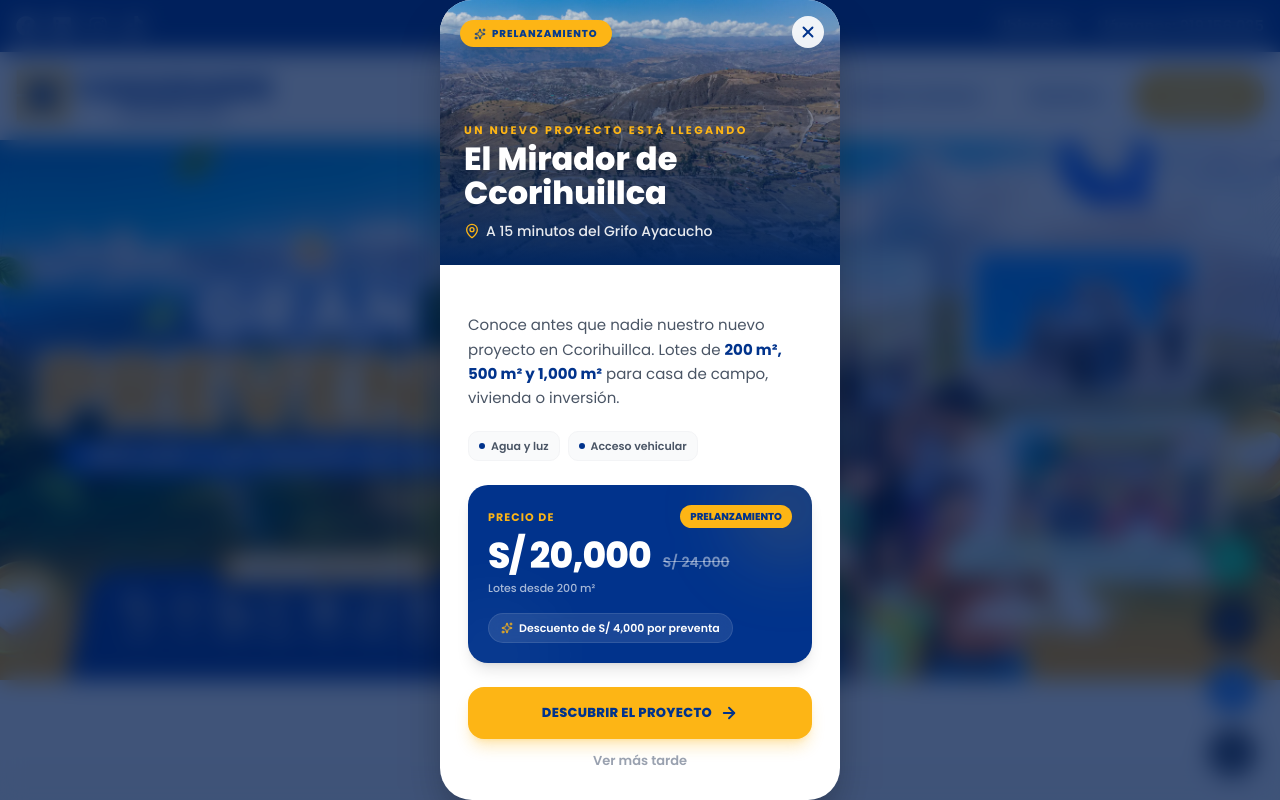
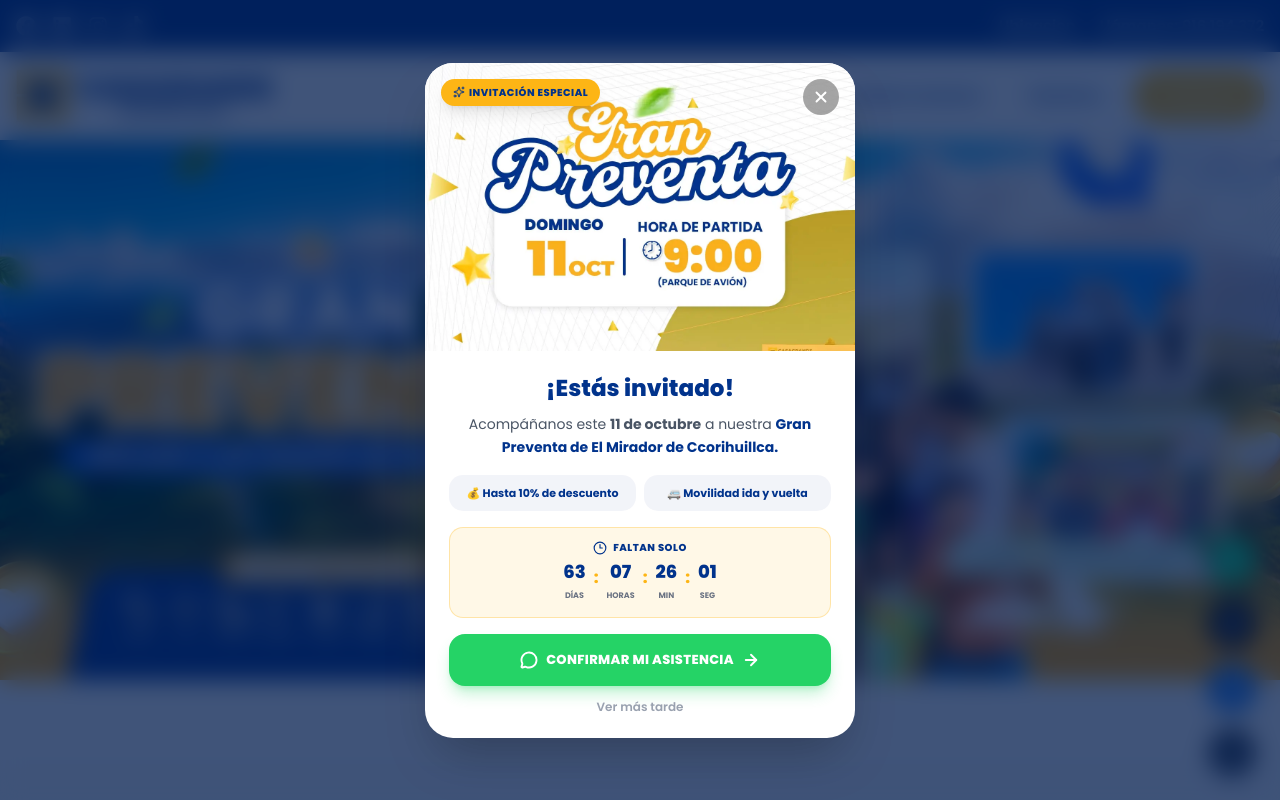
Before and after one commit to henri12356/Casagrande-bienes-y-raices, a Next.js app: page / in a window 1280 px wide. Shown: the top 800 px of the page. Built offline with nearby package versions, Linux system fonts and the light colour scheme.

Commit message:
avanzando

```diff
--- a/app/LanzamientoPopup.tsx
+++ b/app/LanzamientoPopup.tsx
@@ -1,22 +1,97 @@
 "use client";
 
 import Image from "next/image";
-import Link from "next/link";
-import { X, MapPin, ArrowRight, Sparkles } from "lucide-react";
+import {
+  X,
+  ArrowRight,
+  Sparkles,
+  MessageCircle,
+  Clock3,
+} from "lucide-react";
 import { useEffect, useState } from "react";
 
 export default function LanzamientoPopup() {
   const [open, setOpen] = useState(false);
 
+  const [tiempo, setTiempo] = useState({
+    dias: 0,
+    horas: 0,
+    minutos: 0,
+    segundos: 0,
+    finalizado: false,
+  });
+
+  // MOSTRAR POPUP
   useEffect(() => {
-    const timer = setTimeout(() => setOpen(true), 800);
+    const timer = setTimeout(() => {
+      setOpen(true);
+    }, 800);
 
     return () => clearTimeout(timer);
+  }, []);
+
+  // CONTADOR
+  useEffect(() => {
+    const fechaEvento = new Date("2026-10-11T09:00:00-05:00");
+
+    const actualizarContador = () => {
+      const ahora = new Date();
+      const diferencia = fechaEvento.getTime() - ahora.getTime();
+
+      if (diferencia <= 0) {
+        setTiempo({
+          dias: 0,
+          horas: 0,
+          minutos: 0,
+          segundos: 0,
+          finalizado: true,
+        });
+
+        return;
+      }
+
+      const dias = Math.floor(diferencia / (1000 * 60 * 60 * 24));
+
+      const horas = Math.floor(
+        (diferencia / (1000 * 60 * 60)) % 24
+      );
+
+      const minutos = Math.floor(
+        (diferencia / (1000 * 60)) % 60
+      );
+
+      const segundos = Math.floor(
+        (diferencia / 1000) % 60
+      );
+
+      setTiempo({
+        dias,
+        horas,
+        minutos,
+        segundos,
+        finalizado: false,
+      });
+    };
+
+    actualizarContador();
+
+    const intervalo = setInterval(actualizarContador, 1000);
+
+    return () => clearInterval(intervalo);
   }, []);
 
   const cerrarPopup = () => {
     setOpen(false);
   };
+
+  // WHATSAPP
+  const numeroWhatsapp = "51916194372";
+
+  const mensajeWhatsapp = encodeURIComponent(
+    "Hola, vi la invitación de la Gran Preventa de El Mirador de Ccorihuillca y deseo confirmar mi asistencia."
+  );
+
+  const whatsappUrl = `https://wa.me/${numeroWhatsapp}?text=${mensajeWhatsapp}`;
 
   if (!open) return null;
 
@@ -24,153 +99,195 @@ export default function LanzamientoPopup() {
     <section
       role="dialog"
       aria-modal="true"
-      aria-label="Lanzamiento de El Mirador de Ccorihuillca"
+      aria-label="Gran Preventa El Mirador de Ccorihuillca"
       onClick={(e) => {
-        if (e.target === e.currentTarget) cerrarPopup();
+        if (e.target === e.currentTarget) {
+          cerrarPopup();
+        }
       }}
-      className="fixed inset-0 z-[9999] flex items-end justify-center bg-[#001B4D]/75 px-0 backdrop-blur-md transition-all duration-500 animate-in fade-in sm:items-center sm:px-4"
+      className="fixed inset-0 z-[9999] flex items-end justify-center bg-[#001B4D]/75 px-0 backdrop-blur-md sm:items-center sm:px-4"
     >
-      <div className="group relative w-full max-w-[420px] overflow-hidden rounded-t-[32px] bg-white shadow-2xl shadow-black/40 transition-all duration-500 animate-in slide-in-from-bottom-full sm:max-w-[400px] sm:rounded-[32px] sm:slide-in-from-bottom-0 sm:zoom-in-[0.96]">
-        {/* Botón cerrar */}
+      <div className="relative w-full max-w-[430px] overflow-hidden rounded-t-[28px] bg-white shadow-2xl sm:rounded-[28px]">
+
+        {/* BOTÓN CERRAR */}
         <button
           type="button"
           onClick={cerrarPopup}
-          className="absolute right-4 top-4 z-30 flex h-8 w-8 items-center justify-center rounded-full bg-black/25 text-white backdrop-blur-md transition-all hover:scale-105 hover:bg-black/45 sm:bg-white/90 sm:text-[#01338C] sm:hover:bg-white"
+          className="absolute right-4 top-4 z-30 flex h-9 w-9 items-center justify-center rounded-full bg-black/35 text-white backdrop-blur-sm transition hover:scale-105 hover:bg-black/55"
           aria-label="Cerrar anuncio"
         >
           <X size={18} strokeWidth={2.5} />
         </button>
 
-        {/* Imagen principal */}
-        <div className="relative h-[245px] w-full overflow-hidden sm:h-[265px]">
+        {/* IMAGEN PROMOCIONAL */}
+        <div className="relative w-full">
           <Image
-            src="/MIRADOR/MIRADOR01.webp"
-            alt="El Mirador de Ccorihuillca en Ayacucho"
-            fill
+            src="/preventa.webp"
+            alt="Gran Preventa El Mirador de Ccorihuillca"
+            width={1200}
+            height={1200}
             priority
-            sizes="(max-width: 640px) 100vw, 400px"
-            className="object-cover transition-transform duration-1000 ease-out group-hover:scale-105"
+            className="h-72 w-full object-cover"
           />
 
-          <div className="absolute inset-0 bg-gradient-to-t from-[#01265f] via-[#001B4D]/45 to-black/10" />
-
-          {/* Badge */}
-          <div className="absolute left-5 top-5">
-            <span className="inline-flex items-center gap-1.5 rounded-full bg-[#FDB515] px-3.5 py-1.5 text-[10px] font-black uppercase tracking-widest text-[#063B8E] shadow-lg">
+          {/* BADGE */}
+          <div className="absolute left-4 top-4">
+            <span className="inline-flex items-center gap-1 rounded-full bg-[#FDB515] px-3 py-1.5 text-[10px] font-black uppercase tracking-wider text-[#01338C] shadow-lg">
               <Sparkles size={12} />
-              Prelanzamiento
+              Invitación especial
             </span>
-          </div>
-
-          {/* Título */}
-          <div className="absolute bottom-6 left-6 right-6">
-            <p className="mb-1 text-[11px] font-bold uppercase tracking-[0.22em] text-[#FDB515]">
-              Un nuevo proyecto está llegando
-            </p>
-
-            <h2 className="text-[29px] font-black leading-[1.05] text-white drop-shadow-md sm:text-[32px]">
-              El Mirador de
-              <br />
-              Ccorihuillca
-            </h2>
-
-            <div className="mt-3 flex items-center gap-1.5 text-sm font-medium text-white/90">
-              <MapPin size={16} className="text-[#FDB515]" />
-
-              <span>A 15 minutos del Grifo Ayacucho</span>
-            </div>
           </div>
         </div>
 
-        {/* Contenido */}
-        <div className="px-6 py-7 sm:px-7">
+        {/* CONTENIDO */}
+        <div className="px-5 py-5 sm:px-6">
 
+          {/* TÍTULO */}
+          <h3 className="text-center text-[23px] font-black text-[#01338C]">
+            ¡Estás invitado!
+          </h3>
 
-          <p className="mt-5 text-[15px] leading-relaxed text-gray-600">
-            Conoce antes que nadie nuestro nuevo proyecto en Ccorihuillca.
-            Lotes de{" "}
+          {/* TEXTO */}
+          <p className="mt-2 text-center text-[14px] leading-relaxed text-gray-600">
+            Acompáñanos este{" "}
+            <strong>11 de octubre</strong>{" "}
+            a nuestra{" "}
             <span className="font-bold text-[#01338C]">
-              200 m², 500 m² y 1,000 m²
-            </span>{" "}
-            para casa de campo, vivienda o inversión.
+              Gran Preventa de El Mirador de Ccorihuillca.
+            </span>
           </p>
 
-          {/* Características */}
-          <div className="mt-5 flex flex-wrap gap-2">
-            {[
-              "Agua y luz",
-              "Acceso vehicular",
-            ].map((item) => (
-              <span
-                key={item}
-                className="inline-flex items-center gap-1.5 rounded-lg border border-gray-100 bg-gray-50 px-2.5 py-1.5 text-[11px] font-semibold text-gray-600 transition-colors hover:border-[#063B8E]/20 hover:bg-[#063B8E]/5"
-              >
-                <span className="h-1.5 w-1.5 rounded-full bg-[#01338C]" />
-                {item}
-              </span>
-            ))}
+          {/* BENEFICIOS */}
+          <div className="mt-4 grid grid-cols-2 gap-2">
+
+            <div className="rounded-xl bg-[#01338C]/5 px-3 py-2.5 text-center">
+              <p className="text-[11px] font-bold text-[#01338C]">
+                💰 Hasta 10% de descuento
+              </p>
+            </div>
+
+            <div className="rounded-xl bg-[#01338C]/5 px-3 py-2.5 text-center">
+              <p className="text-[11px] font-bold text-[#01338C]">
+                🚐 Movilidad ida y vuelta
+              </p>
+            </div>
+
           </div>
 
-          {/* Precio */}
-          <div className="relative mt-6 overflow-hidden rounded-[20px] bg-[#01338C] p-5 shadow-lg">
-            <div className="pointer-events-none absolute -right-6 -top-6 h-24 w-24 rounded-full bg-[#FDB515]/20 blur-2xl" />
+          {/* CONTADOR */}
+          {!tiempo.finalizado ? (
+            <div className="mt-4 rounded-xl border border-[#FDB515]/30 bg-[#FDB515]/10 px-3 py-3">
 
-            <div className="pointer-events-none absolute -bottom-12 -left-8 h-28 w-28 rounded-full bg-white/5 blur-2xl" />
+              <div className="mb-2 flex items-center justify-center gap-1.5">
+                <Clock3
+                  size={14}
+                  className="text-[#01338C]"
+                />
 
-            <div className="relative z-10">
-              <div className="flex items-center justify-between gap-3">
-                <p className="text-[11px] font-bold uppercase tracking-widest text-[#FDB515]">
-                  Precio de
+                <p className="text-[10px] font-black uppercase tracking-wider text-[#01338C]">
+                  Faltan solo
                 </p>
-
-                <span className="rounded-full bg-[#FDB515] px-2.5 py-1 text-[10px] font-black uppercase text-[#01338C]">
-                  Prelanzamiento
-                </span>
               </div>
 
-              <div className="mt-2 flex items-end gap-3">
-                <span className="text-4xl font-black tracking-tight text-white">
-                  S/ 20,000
+              <div className="flex items-center justify-center gap-2">
+
+                {/* DÍAS */}
+                <div className="text-center">
+                  <span className="block text-[18px] font-black leading-none text-[#01338C]">
+                    {String(tiempo.dias).padStart(2, "0")}
+                  </span>
+
+                  <span className="text-[8px] font-bold uppercase text-gray-500">
+                    Días
+                  </span>
+                </div>
+
+                <span className="mb-3 font-black text-[#FDB515]">
+                  :
                 </span>
 
-                <span className="mb-1 text-sm font-semibold text-white/45 line-through">
-                  S/ 24,000
+                {/* HORAS */}
+                <div className="text-center">
+                  <span className="block text-[18px] font-black leading-none text-[#01338C]">
+                    {String(tiempo.horas).padStart(2, "0")}
+                  </span>
+
+                  <span className="text-[8px] font-bold uppercase text-gray-500">
+                    Horas
+                  </span>
+                </div>
+
+                <span className="mb-3 font-black text-[#FDB515]">
+                  :
                 </span>
+
+                {/* MINUTOS */}
+                <div className="text-center">
+                  <span className="block text-[18px] font-black leading-none text-[#01338C]">
+                    {String(tiempo.minutos).padStart(2, "0")}
+                  </span>
+
+                  <span className="text-[8px] font-bold uppercase text-gray-500">
+                    Min
+                  </span>
+                </div>
+
+                <span className="mb-3 font-black text-[#FDB515]">
+                  :
+                </span>
+
+                {/* SEGUNDOS */}
+                <div className="text-center">
+                  <span className="block text-[18px] font-black leading-none text-[#01338C]">
+                    {String(tiempo.segundos).padStart(2, "0")}
+                  </span>
+
+                  <span className="text-[8px] font-bold uppercase text-gray-500">
+                    Seg
+                  </span>
+                </div>
+
               </div>
 
-              <p className="mt-1 text-[11px] font-medium text-white/65">
-                Lotes desde 200 m²
+            </div>
+          ) : (
+            <div className="mt-4 rounded-xl bg-[#FDB515]/15 px-3 py-3 text-center">
+              <p className="text-[12px] font-black text-[#01338C]">
+                🔥 ¡La Gran Preventa es hoy!
               </p>
+            </div>
+          )}
 
-              <div className="mt-4 inline-flex items-center gap-1.5 rounded-full border border-white/10 bg-white/10 px-3 py-1.5 text-[11px] font-semibold text-white backdrop-blur-sm">
-                <Sparkles size={12} className="text-[#FDB515]" />
-                Descuento de S/ 4,000 por preventa
-              </div>
-            </div>
-          </div>
+          {/* WHATSAPP */}
+          <a
+            href={whatsappUrl}
+            target="_blank"
+            rel="noopener noreferrer"
+            onClick={cerrarPopup}
+            className="mt-4 flex w-full items-center justify-center gap-2 rounded-2xl bg-[#25D366] px-5 py-4 text-[13px] font-black uppercase tracking-wide text-white shadow-lg shadow-[#25D366]/30 transition-all hover:-translate-y-0.5 hover:bg-[#20bd5a]"
+          >
+            <MessageCircle
+              size={18}
+              strokeWidth={2.5}
+            />
 
-          {/* CTA */}
-          <Link
-            href="/propiedades/el-mirador-de-ccorihuillca-ayacucho"
-            onClick={cerrarPopup}
-            className="group mt-6 flex w-full items-center justify-center gap-2 rounded-2xl bg-[#FDB515] px-5 py-4 text-[13px] font-black uppercase tracking-wide text-[#01338C] shadow-lg shadow-[#FDB515]/30 transition-all hover:-translate-y-0.5 hover:bg-[#ffc13b] hover:shadow-xl hover:shadow-[#FDB515]/40 active:translate-y-0"
-          >
-            Descubrir el proyecto
+            Confirmar mi asistencia
+
             <ArrowRight
               size={18}
               strokeWidth={2.5}
-              className="transition-transform group-hover:translate-x-1"
             />
-          </Link>
+          </a>
 
-
+          {/* VER MÁS TARDE */}
           <button
             type="button"
             onClick={cerrarPopup}
-            className="mt-3 w-full text-center text-[13px] font-semibold text-gray-400 transition-colors hover:text-gray-700"
+            className="mt-3 w-full text-center text-[12px] font-semibold text-gray-400 transition-colors hover:text-gray-700"
           >
             Ver más tarde
           </button>
+
         </div>
       </div>
     </section>
--- a/app/casas.tsx
+++ b/app/casas.tsx
@@ -30,6 +30,7 @@ const proyectosData: Proyecto[] = [
     etiqueta: "LOTES",
     servicios: ["Agua", "Luz", "Acceso vehicular", "200 m²"],
     link: "/proyectos/cañones-ayacucho-qorihuillca",
+    estado: "vendido",
   },
   {
     id: 3,
@@ -42,6 +43,7 @@ const proyectosData: Proyecto[] = [
     etiqueta: "LOTES",
     servicios: ["Agua", "Luz", "Acceso vehicular", "250 m²"],
     link: "/proyectos/terreno-ccorihuillca-centro-ayacucho",
+    estado: "vendido",
   },
   {
     id: 4,
@@ -54,6 +56,7 @@ const proyectosData: Proyecto[] = [
     etiqueta: "LOTES",
     servicios: ["Agua", "Luz", "Acceso vehicular", "150 m²"],
     link: "/proyectos/terreno-ccorihuillca-02-ayacucho",
+    estado: "vendido",
   },
   {
     id: 5,
@@ -66,6 +69,7 @@ const proyectosData: Proyecto[] = [
     etiqueta: "LOTES",
     servicios: ["Agua", "Luz", "Acceso vehicular", "150 m²"],
     link: "/proyectos/terreno-ccorihuillca-03-ayacucho",
+    estado: "vendido",
   },
   {
     id: 1,
--- a/app/data/propiedades.json
+++ b/app/data/propiedades.json
@@ -20,8 +20,8 @@
     ],
     "stockLotes": {
       "total": 64,
-      "restantes": 64,
-      "actualizado": "30/07/2026"
+      "restantes": 50,
+      "actualizado": "05/10/2026"
     },
     "planos": {
       "titulo": "Plano general del proyecto",
@@ -110,8 +110,8 @@
       "imagen": "/ELMIRADOR/ELMIRADOR-PROMO.webp"
     },
     "contacto": {
-      "whatsapp": "51919156035",
-      "telefono": "+51 919 156 035",
+      "whatsapp": "51916194372",
+      "telefono": "+51 916 194 372",
       "direccion": "Jr. Quinua N° 570, Ayacucho",
       "horario": "Lun–Sáb 9:00 AM – 7:00 PM"
     }
@@ -137,7 +137,7 @@
     ],
     "stockLotes": {
       "total": 55,
-      "restantes": 2,
+      "restantes": 1,
       "actualizado": "04/08/2026"
     },
     "planos": {
@@ -212,8 +212,8 @@
       "imagen": "/ELGOLFDECCORIHUILLCA/ELGOLFDECCORIHUILLCA-PROMO.webp"
     },
     "contacto": {
-      "whatsapp": "51919156035",
-      "telefono": "+51 919 156 035",
+      "whatsapp": "51916194372",
+      "telefono": "+51 916 194 372",
       "direccion": "Jr. Quinua N° 570, Ayacucho",
       "horario": "Lun–Sab 9:00 AM – 7:00 PM"
     }
@@ -239,7 +239,7 @@
     ],
     "stockLotes": {
       "total": 18,
-      "restantes": 10,
+      "restantes": 4,
       "actualizado": "04/08/2026"
     },
 
@@ -386,8 +386,8 @@
       "imagen": "/prueba01.webp"
     },
     "contacto": {
-      "whatsapp": "51919156035",
-      "telefono": "+51 919 156 035",
+      "whatsapp": "51916194372",
+      "telefono": "+51 916 194 372",
       "direccion": "Jr. Quinua N° 570, Ayacucho",
       "horario": "Lun–Sab 9:00 AM – 7:00 PM"
     }
--- a/app/data/proyectos.json
+++ b/app/data/proyectos.json
@@ -4,6 +4,7 @@
     "tipo": "proyecto",
     "titulo": "Cañones",
     "subtitulo": "",
+    "estado": "vendido",
     "categoria": "Lotes",
     "ubicacion": "Qorihuillca, Huamanga – Ayacucho",
     "precioDesdeSol": "S/ 25,000",
@@ -128,7 +129,7 @@
     "tipo": "proyecto",
     "titulo": "Ccorihuillca Centro",
     "subtitulo": "",
-    "estado": "disponible",
+    "estado": "vendido",
     "categoria": "Lotes",
     "ubicacion": "Ccorihuillca Centro, a 15 minutos del Grifo Ayacucho",
     "precioDesdeSol": "S/ 56,000",
@@ -194,7 +195,7 @@
     "tipo": "proyecto",
     "titulo": "Ccorihuillca Centro",
     "subtitulo": "",
-    "estado": "disponible",
+   "estado": "vendido",
     "categoria": "Lotes",
     "ubicacion": "Ccorihuillca Centro, a 12 minutos del Grifo Ayacucho",
     "precioDesdeSol": "S/ 32,000",
@@ -258,7 +259,7 @@
     "tipo": "proyecto",
     "titulo": "Ccorihuillca Centro",
     "subtitulo": "",
-    "estado": "disponible",
+    "estado": "vendido",
     "categoria": "Lotes",
     "ubicacion": "Ccorihuillca Centro, a 12 minutos del Grifo Ayacucho",
     "precioDesdeSol": "S/ 28,000",
--- a/app/footer.tsx
+++ b/app/footer.tsx
@@ -15,7 +15,7 @@ const Footer = () => {
     {
       title: "Soporte al cliente",
       links: [
-        { name: "919 156 035", href: "https://api.whatsapp.com/send/?phone=51919156035&text=Hola%2C+quiero+una+cotizaci%C3%B3n&type=phone_number&app_absent=0" },
+        { name: "916 194 372", href: "https://api.whatsapp.com/send/?phone=51916194372&text=Hola%2C+quiero+una+cotizaci%C3%B3n&type=phone_number&app_absent=0" },
         {
           name: "casagrandeinmb.24@gmail.com ",
           href: "https://mail.google.com/mail/?view=cm&to=casagrandeinmb.24@gmail.com",
--- a/app/navbar.tsx
+++ b/app/navbar.tsx
@@ -110,7 +110,7 @@ const socialLinks: SocialLink[] = [
 const contactInfo: ContactInfoItemProps[] = [
   // { text: "Concurso", href: "https://www.casagrande-inmobiliaria.com/concurso" },
   { text: "Ubicacion", href: "https://maps.app.goo.gl/oNfCpynqor7ykd756" },
-  { text: "Llámanos:  919 156 035", href: "https://api.whatsapp.com/send/?phone=51919156035&text=Hola%2C+quiero+una+cotizaci%C3%B3n&type=phone_number&app_absent=0" },
+  { text: "Llámanos:  916 194 372", href: "https://api.whatsapp.com/send/?phone=51916194372&text=Hola%2C+quiero+una+cotizaci%C3%B3n&type=phone_number&app_absent=0" },
 ];
 
 // -----------------------------
--- a/app/propiedades/[slug]/layout.tsx
+++ b/app/propiedades/[slug]/layout.tsx
@@ -178,8 +178,8 @@ const proyectosJson: ProjectJson[] = [
       imagen: "/ELMIRADOR/ELMIRADOR-PROMO.webp",
     },
     contacto: {
-      whatsapp: "51919156035",
-      telefono: "+51 919 156 035",
+      whatsapp: "51916194372",
+      telefono: "+51 916 194 372",
       direccion: "Jr. Quinua N° 570, Ayacucho",
       horario: "Lun–Sáb 9:00 AM – 7:00 PM",
     },
```
Also changed, not shown: public/preventa.webp (added).
